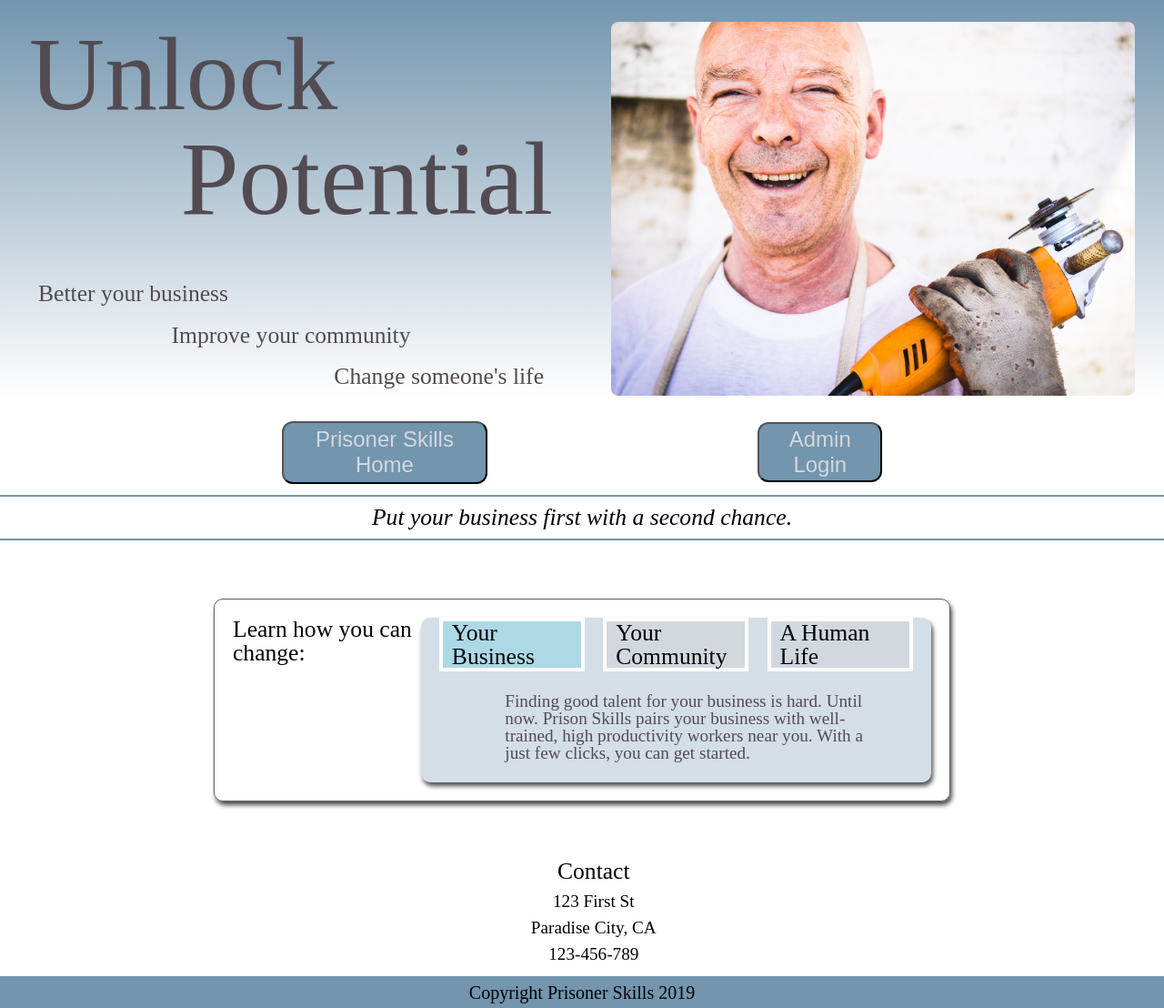
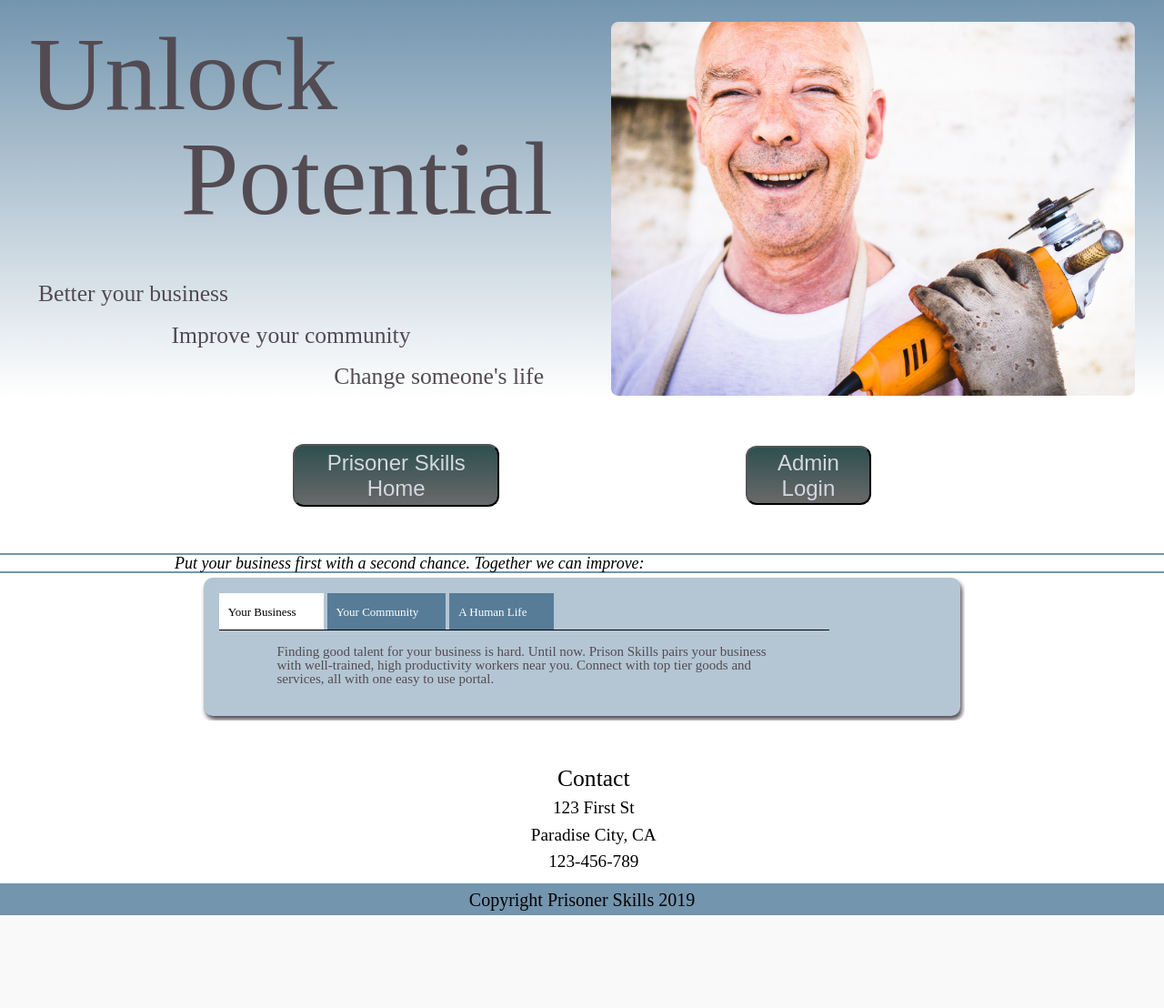
Before and after one commit to buildweek-prisonerskills/User-Interface, a PHP site: page /prisonerskills.html in a window 1280 px wide. Shown: the part 80-1188 px from the top of the page at 91% size. After the commit the page ends 1086 px from the top, so only its background shows below. Run offline with PHP 8.4, Linux system fonts and the light colour scheme.

Commit message:
Basically at MVP, but still mighty ugly

```diff
--- a/about-us.html
+++ b/about-us.html
@@ -5,6 +5,7 @@
     <meta charset="UTF-8">
     <title>Prisoner Skills - About Us</title>
     <link href="css/index.css" rel="stylesheet">
+    <link href="https://fonts.googleapis.com/css?family=Rufina&display=swap" rel="stylesheet">
   </head>
 
   <body>
--- a/css/index.css
+++ b/css/index.css
@@ -299,23 +299,27 @@ a:hover {
 }
 .main-blurb {
   margin: 1 1rem 0.5rem 1rem;
+  width: 100%;
   display: flex;
   justify-content: center;
   font-style: italic;
   border-top: 2.5px solid #7395ae;
   border-bottom: 2.5px solid #7395ae;
-  padding: 1rem;
+}
+.main-blurb h4 {
+  width: 70%;
+  font-size: 1.8rem;
 }
 .button-container {
-  margin: 1%;
+  margin: 4%;
   display: flex;
   flex-direction: row;
   justify-content: space-evenly;
   align-items: center;
 }
 .button-container button {
-  font-size: 24px;
-  background-color: #7395ae;
+  font-size: 2.4rem;
+  background: linear-gradient(to bottom, #2F4F4F, #696969);
   color: #d3d8df;
   border-radius: 12px;
   padding: 2%;
@@ -339,6 +343,17 @@ a:hover {
 @media (max-width: 500px) {
   .contact-info h5 {
     font-size: 120%;
+  }
+}
+.tag-1 {
+  right: 150%;
+}
+.tag-1 h1 {
+  animation: rotate(10deg);
+}
+@keyframes text-slide {
+  0% {
+    transform: translateX(-250px) scale(0);
   }
 }
 header {
@@ -440,55 +455,73 @@ a:hover {
   padding: 0.5rem;
 }
 .tabs-container {
-  padding: 2rem;
-  width: 60%;
-  margin: 5% auto;
+  padding: 0.5rem;
+  width: 65%;
+  margin: 0 auto 4%;
   display: flex;
-  border: 1px solid #5D5c61;
-  box-shadow: 2px 4px 5px #534B52;
   border-radius: 10px;
   overflow: hidden;
 }
 .tabs-container .tabs {
   width: 100%;
-  background-color: #d4dee6;
+  background-color: #b4c6d3;
   border-radius: 10px;
   box-shadow: 2px 4px 5px #534B52;
+  padding: 2%;
 }
 .tabs-container .tabs .tabs-content {
-  width: 100%;
+  border-top: 1px solid black;
+  width: 80%;
   display: flex;
   justify-content: center;
-  padding: 4%;
+  padding: 2%;
 }
 .tabs-container .tabs .a-tab {
   display: none;
-  width: 75%;
+  width: 85%;
 }
 .tabs-container .tabs .a-tab .tab-item-text p {
   color: #534B52;
+  font-size: 150%;
 }
 .tabs-container .tabs .tab-item-selected {
   display: block;
 }
 .tabs-container .tabs .tab-headers {
   display: flex;
-  width: 100%;
-  justify-content: space-evenly;
+  width: 80%;
+}
+.tabs-container .tabs .tab-headers h4 {
+  font-size: 1.3rem;
 }
 .tabs-container .tabs .tab-link {
-  width: 20%;
-  border: 4px solid white;
-  background-color: #d3d8df;
+  display: flex;
+  align-items: center;
+  height: 4rem;
+  background-color: #577c97;
+  color: white;
   padding: 0 3rem 0 1rem;
+  border-right: 4px solid #b4c6d3;
   cursor: pointer;
 }
 .tabs-container .tabs .tab-link:hover {
   background-color: #7395ae;
 }
 .tabs-container .tabs .tab-link-selected {
-  background-color: lightblue;
+  background-color: white;
+  color: black;
 }
 .tabs-container .tabs .tab-link-selected:hover {
   background-color: #7395ae98;
 }
+.outer-tabs-container {
+  width: 100%;
+  margin: 0 auto;
+  margin-top: 3%;
+  display: block;
+}
+.outer-tabs-container .learn-how {
+  width: 80%;
+  text-align: center;
+  margin-bottom: 0;
+}
--- a/less/global.less
+++ b/less/global.less
@@ -1,10 +1,10 @@
 html {
     font-size: 62.5%;
+
 }
 
-// body {
-//     font-size: 62.5%;
-// }
+
+
 h1 {
     font-size: 9vw;
 }
--- a/less/home-page.less
+++ b/less/home-page.less
@@ -82,6 +82,7 @@ a:hover {
         .tagline{
             display: flex;
             flex-direction: column;
+
             h1 {
                 color: @Dark-Gray;
             }
@@ -141,43 +142,43 @@ a:hover {
 
 .main-blurb {
     margin: 1 1rem .5rem 1rem;
+    width: 100%;
     display: flex;
     justify-content: center;
     font-style: italic;
     border-top: 2.5px solid @nav-background;
     border-bottom: 2.5px solid @nav-background;
-    padding: 1rem;
+    // padding: 1rem 6rem;
+    h4 {
+        width: 70%;
+        font-size: 1.8rem;
+    }
 }
 
 .button-container {
     // background-color: lightblue;
-    margin: 1%;
+    margin: 4%;
     display: flex;
     flex-direction: row;
     justify-content: space-evenly;
     align-items: center;
     button {
-        font-size: 24px;
-        background-color: @nav-background;
+        font-size: 2.4rem;
+        background: linear-gradient(to bottom, #2F4F4F, #696969);
         color: @Light-Gray;
         border-radius: 12px;
         padding: 2%;
         &:hover {
             background-color: lighten(@nav-background, 15);
-            color: darken(@Light-Gray, 50)
+            color: darken(@Light-Gray, 50);
         }
     }
 }
 
 
 .contact-info {
-    // display: flex;
     text-align: center;
-    // justify-content: space-evenly;
     padding-left: 2%;
-    // @media (max-width: 500px) {
-    //     // align-content: center;
-    // }
     h4 {
         @media (max-width: 500px) {
             font-size: 150%;
@@ -189,5 +190,21 @@ a:hover {
             font-size: 120%;
         }
     }
+}
 
-}
+
+
+ .tag-1 {
+    //  position: absolute;
+    // top: 10%;
+    right: 150%;
+    // transform: rotateZ(-10deg);
+    h1 {
+        animation: rotate(10deg);
+    }
+ }
+
+ @keyframes text-slide {
+    0% { transform: translateX(-250px) scale(0); }
+
+ }
--- a/less/tabs.less
+++ b/less/tabs.less
@@ -1,32 +1,36 @@
 .tabs-container {
-    padding: 2rem;
-    // border: 1px solid black;
-    width: 60%;
-    margin: 5% auto;
+    // background: linear-gradient(to right, @nav-background, white);
+    padding: .5rem;
+    width: 65%;
+    margin: 0 auto 4%;
     display: flex;
-    border: 1px solid @navigation-text;
-    box-shadow: 2px 4px 5px @Dark-Gray;
+    // border: 1px solid @navigation-text;
+    // box-shadow: 2px 4px 5px @Dark-Gray;
     border-radius: 10px;
     overflow: hidden;
     .tabs {
         width: 100%;
-        background-color: lighten(@nav-background, 30);
+        // background-color: lighten(@nav-background, 30);
+        background-color: lighten(@nav-background,20);
         border-radius: 10px;
         box-shadow: 2px 4px 5px @Dark-Gray;
+        padding: 2%;
         .tabs-content {
-        //   border: 1px solid black;
-          width: 100%;
+          border-top: 1px solid black;
+          width: 80%;
         //   height: 2rem;
           display: flex;
           justify-content: center;
-          padding: 4%;
+          padding: 2%;
         }
         .a-tab {
             display: none;
-            width: 75%;
+            // padding: 2%;
+            width: 85%;
             .tab-item-text {
                 p {
                     color: @Dark-Gray;
+                    font-size: 150%;
                 }
             }
         }
@@ -35,16 +39,23 @@
         }
         .tab-headers {
             // border: 1px solid black;
+            // overflow-inline:
             display: flex;
-            width: 100%;
-            justify-content: space-evenly;
+            width: 80%;
+            h4 {
+                font-size: 1.3rem;
+            }
+            // justify-content: space-evenly;
         }
         .tab-link {
-            width: 20%;
-            border: 4px solid white;
-
-            background-color: @Light-Gray;
+            // width: 25%:
+            display: flex;
+            align-items: center;
+            height: 4rem;
+            background-color: darken(@nav-background, 10);
+            color: white;
             padding: 0 3rem 0 1rem;
+            border-right: 4px solid (lighten(@nav-background,20));
             cursor: pointer;
             &:hover {
                 background-color: @nav-background;
@@ -52,7 +63,8 @@
         }
         .tab-link-selected {
             // z-index: 2;
-            background-color: lightblue;
+            background-color: white;
+            color: black;
             &:hover {
                 background-color:  #7395ae98;
             }
@@ -60,3 +72,16 @@
 
     } //<--- .tabs
 }
+
+.outer-tabs-container {
+    width: 100%;
+    margin: 0 auto;
+    margin-top: 3%;
+    display: block;
+    .learn-how {
+        width: 80%;
+        text-align: center;
+        margin-bottom: 0
+    }
+    //
+}
--- a/prisonerskills.html
+++ b/prisonerskills.html
@@ -4,7 +4,9 @@
   <head>
     <meta charset="UTF-8">
     <title>Prisoner Skills</title>
+    <link href="https://fonts.googleapis.com/css?family=Rufina&display=swap" rel="stylesheet">
     <link href="css/index.css" rel="stylesheet">
+
   </head>
 
   <body>
@@ -46,13 +48,10 @@
     </div>
 
     <div class="main-blurb">
-        <h4>Put your business first with a second chance.</h4>
+        <h4>Put your business first with a second chance. Together we can improve:</h4>
     </div>
 
     <div class="tabs-container">
-        <div class="learn-how">
-        <h4>Learn how you can change:</h4>
-        </div>
         <div class="tabs">
             <div class="tab-headers">
                 <div class="tab-link tab-link-selected" data-tab="1"><h4>Your Business</h4></div>
@@ -62,7 +61,7 @@
 
             <div class="tabs-content">
                 <div class="a-tab tab-item-selected" data-tab="1">
-                    <div class="tab-item-text"><p>Finding good talent for your business is hard. Until now. Prison Skills pairs your business with well-trained, high productivity workers near you. With a just few clicks, you can get started.</p>
+                    <div class="tab-item-text"><p>Finding good talent for your business is hard. Until now. Prison Skills pairs your business with well-trained, high productivity workers near you. Connect with top tier goods and services, all with one easy to use portal.</p>
                     </div>
                 </div>
                 <div class="a-tab " data-tab="2">
@@ -76,6 +75,7 @@
             </div>
         </div>
     </div>
+
 
     <div class="contact-container">
         <div class="contact-info">
```
